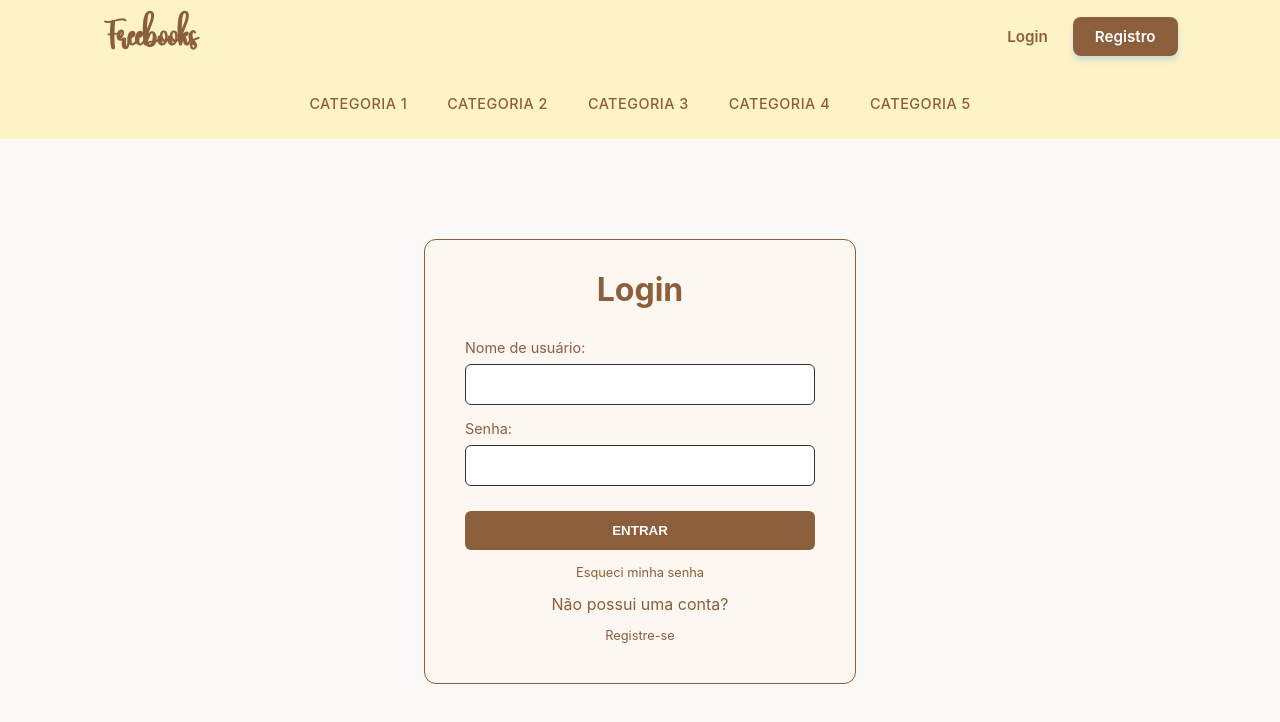
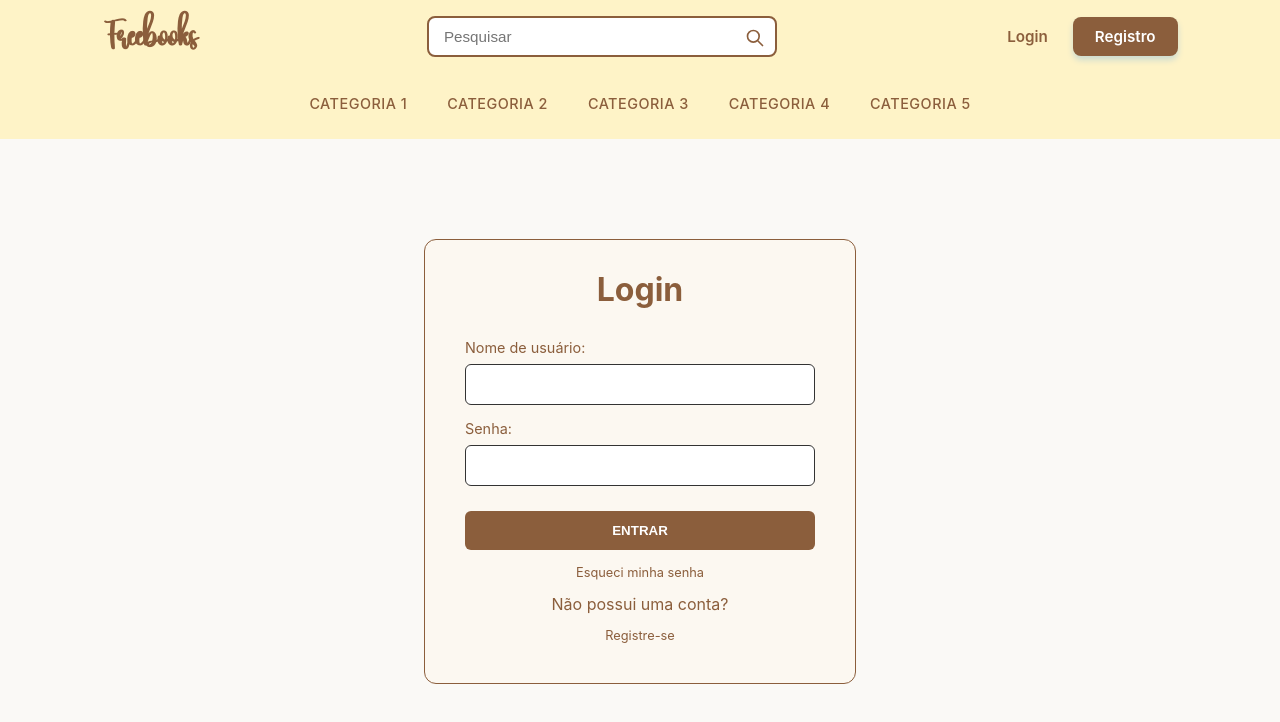
Before and after one commit to da7th/freebooks, a React (Create React App) app: page /login in a window 1280 px wide. Shown: the top 722 px of the page. Built offline with nearby package versions, Linux system fonts and the light colour scheme.

Commit message:
feat: adds search bar on header

```diff
--- a/src/components/Header/Header.css
+++ b/src/components/Header/Header.css
@@ -60,3 +60,42 @@
     transform: translateY(-1px);
     box-shadow: 0 6px 12px rgba(0, 123, 255, 0.3);
 }
+.search-bar {
+    display: flex;
+    align-items: center;
+    position: relative;
+    width: 350px;
+}
+
+.search-bar input {
+    width: 100%;
+    padding: 10px 45px 10px 15px;
+    border: 2px solid #8B5E3C;
+    border-radius: 8px;
+    outline: none;
+    font-size: 0.95rem;
+    background-color: white;
+    transition: border-color 0.2s;
+}
+
+.search-bar button {
+    position: absolute;
+    right: 10px;
+    top: 12px;
+    width: 24px;
+    height: 24px;
+    transform: translateY(-50%);
+
+    background: transparent;
+    border: none;
+    padding: 0;
+    cursor: pointer;
+    display: flex;
+    align-items: center;
+    justify-content: center;
+    color: #8B5E3C;
+}
+.search-bar button:hover {
+    background: transparent;
+    transform: translateY(-50%) scale(1.1);
+}
--- a/src/components/Header/Header.js
+++ b/src/components/Header/Header.js
@@ -1,16 +1,40 @@
-import './Header.css'
+import "./Header.css";
 
 function Header() {
   return (
-    <nav className='header-container'>
-        <div className='header-logo'>
-            <a href="/">Freebooks</a>
-        </div>
+    <nav className="header-container">
+      <div className="header-logo">
+        <a href="/">Freebooks</a>
+      </div>
 
-        <div className='header-menu'>
-            <a href="/login" className='login-link'>Login</a>
-            <a href="/register" className='register-btn'>Registro</a>
-        </div>
+      <form className="search-bar" action="/" method="GET">
+        <input type="search" placeholder="Pesquisar" />
+        <button type="submit">
+          <svg
+            width="20"
+            height="20"
+            fill="none"
+            stroke="currentColor"
+            viewBox="0 0 24 24"
+          >
+            <path
+              strokeLinecap="round"
+              strokeLinejoin="round"
+              strokeWidth="2"
+              d="M21 21l-6-6m2-5a7 7 0 11-14 0 7 7 0 0114 0z"
+            />
+          </svg>
+        </button>
+      </form>
+
+      <div className="header-menu">
+        <a href="/login" className="login-link">
+          Login
+        </a>
+        <a href="/register" className="register-btn">
+          Registro
+        </a>
+      </div>
     </nav>
   );
 }
```
